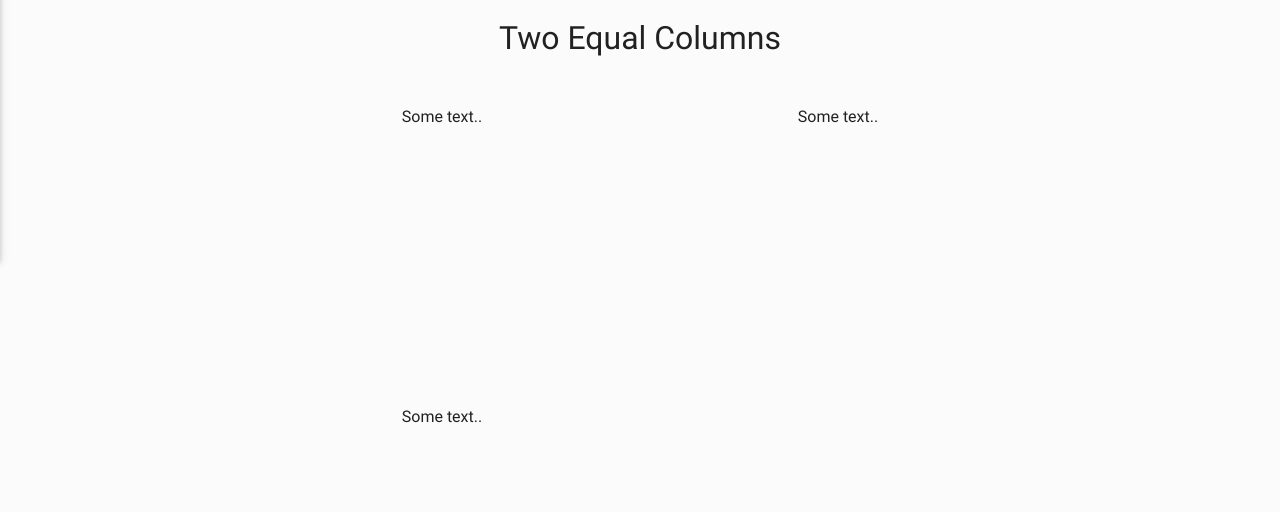
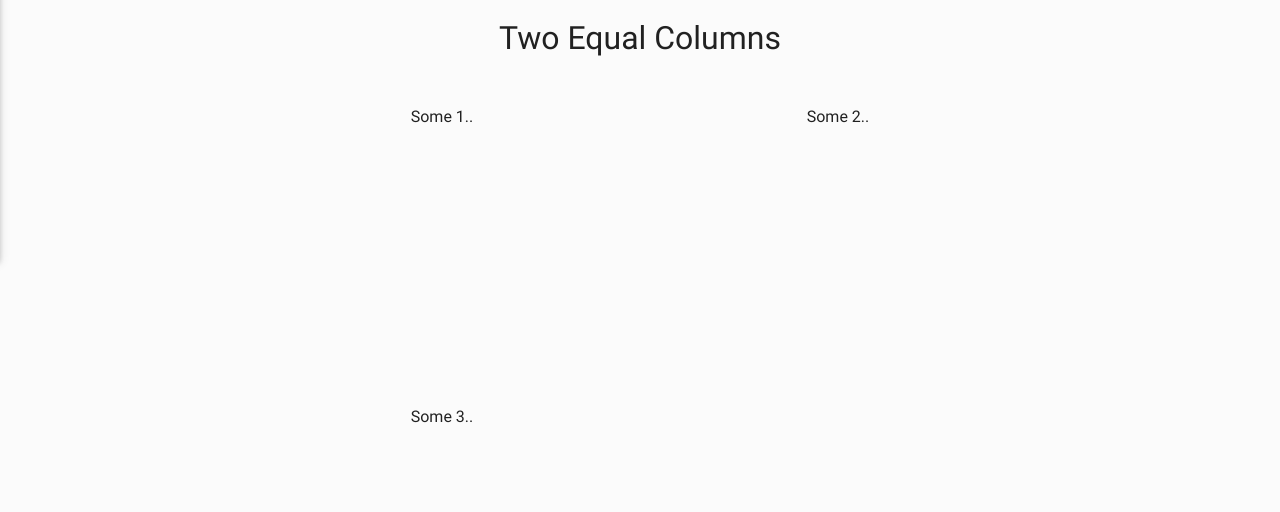
Before and after one commit to ai-sf/aisf_perugia, a Jekyll site: the page built from Rubrica.html, in a window 1280 px wide. Shown: the part 699-1211 px from the top of the page. Built offline with Jekyll 4.4.1, drawn with Linux system fonts in a browser that asks for light colours; nearby versions of some CDN libraries.

Commit message:
Update Rubrica.html

```diff
--- a/Rubrica.html
+++ b/Rubrica.html
@@ -58,17 +58,16 @@ mensilmente uscirà una recensione su un libro scientifico e di divulgazione...
 
 <div class="row">
   <div class="column">
-
-    <p>Some text..</p>
+    <p>Some 1..</p>
   </div>
   <div class="column">
 
-    <p>Some text..</p>
+    <p>Some 2..</p>
   </div>
 
   <div class="column">
 
-    <p>Some text..</p>
+    <p>Some 3..</p>
   </div>
 </div>
 
```
